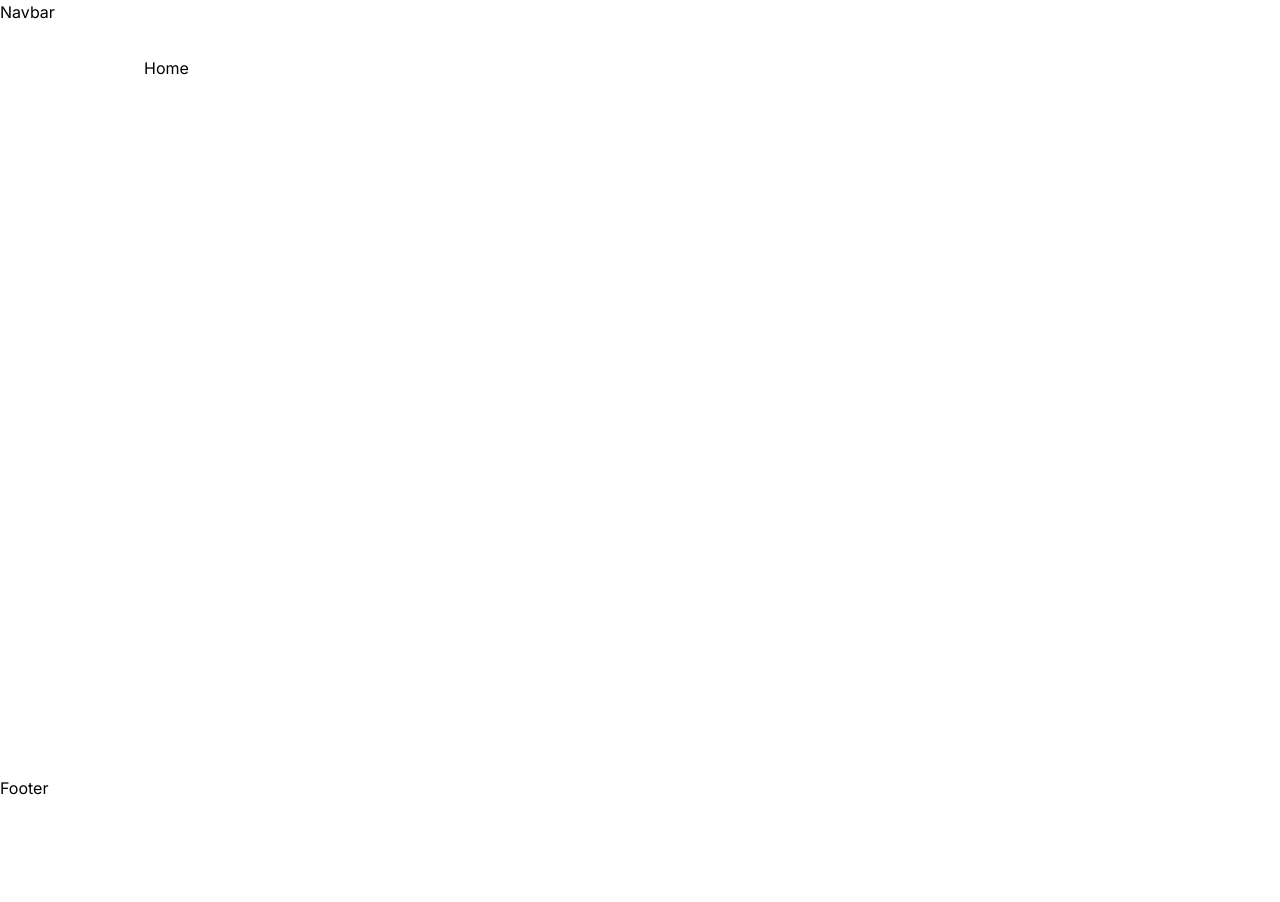
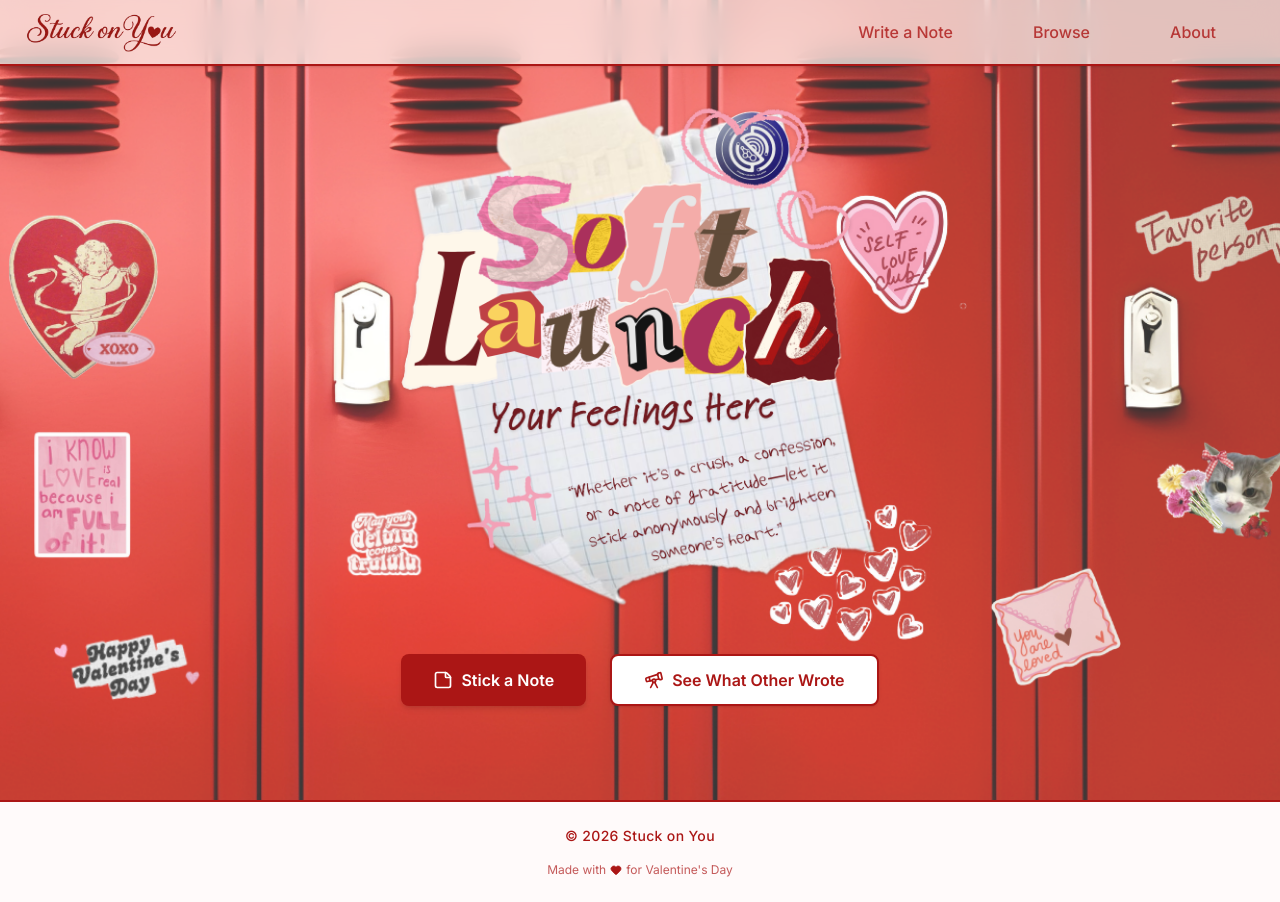
Before and after one commit to iverene/Stuck-on-You, a React (Vite) app in the folder frontend/: page / in a window 1280 px wide. Before the commit the page ends 800 px from the top, so only its background shows below. Built offline with nearby package versions, Linux system fonts and the light colour scheme.

Commit message:
Created a Navbar, Footer, and Home components

```diff
--- a/frontend/package.json
+++ b/frontend/package.json
@@ -11,6 +11,7 @@
   },
   "dependencies": {
     "@tailwindcss/vite": "^4.1.18",
+    "lucide-react": "^0.563.0",
     "react": "^19.2.0",
     "react-dom": "^19.2.0",
     "react-router-dom": "^7.13.0",
--- a/frontend/src/App.jsx
+++ b/frontend/src/App.jsx
@@ -18,7 +18,7 @@
         <Navbar />
 
         {/* Main Content Area */}
-        <main className="flex-grow max-w-5xl mx-auto w-full px-4 py-8">
+        <main className="grow">
           <Routes>
             <Route path="/" element={<Home />} />
             <Route path="/submit" element={<Submit />} />
--- a/frontend/src/components/Footer.jsx
+++ b/frontend/src/components/Footer.jsx
@@ -1,9 +1,25 @@
-import React from 'react'
+import { Heart } from 'lucide-react';
 
-function Footer() {
+const Footer = () => {
   return (
-    <div>Footer</div>
-  )
-}
+    <footer className="w-full py-6 mt-auto border-t-2 border-primary bg-White">
+      <div className="max-w-5xl mx-auto px-4 flex flex-col items-center justify-center gap-4">
 
-export default Footer
+        {/* Main Text */}
+        <p className="font-sans text-sm text-primary font-medium tracking-wide text-center">
+          © 2026 Stuck on You
+        </p>
+
+        {/* Slogan & Credit */}
+        <div className="flex items-center gap-1 text-xs text-primary/70 font-sans">
+          <span className="flex items-center gap-1">
+            Made with <Heart className="w-3 h-3 fill-primary" /> for Valentine's Day
+          </span>
+        </div>
+
+      </div>
+    </footer>
+  );
+};
+
+export default Footer;
--- a/frontend/src/components/Navbar.jsx
+++ b/frontend/src/components/Navbar.jsx
@@ -1,9 +1,46 @@
-import React from 'react'
+import { Link, useLocation } from 'react-router-dom';
+import logo from '../assets/logo.png';
 
-function Navbar() {
+const Navbar = () => {
+  const location = useLocation();
+  const isActive = (path) => location.pathname === path;
+
+  const navLinks = [
+    { path: '/submit', label: 'Write a Note' },
+    { path: '/browse', label: 'Browse' },
+    { path: '/about', label: 'About' },
+  ];
+
   return (
-    <div>Navbar</div>
-  )
-}
+    <nav className="fixed top-0 left-0 w-full z-50 px-6 py-3 flex justify-between items-center transition-all duration-300 backdrop-blur-md bg-[#fdfbf7]/70 border-b-2 border-primary shadow-sm">
 
-export default Navbar
+      {/* Left Side: Logo */}
+      <Link to="/" className="hover:opacity-80 transition-opacity">
+        <img
+          src={logo}
+          alt="Stuck on You"
+          className="h-10 w-auto object-contain"
+        />
+      </Link>
+
+      {/* Right Side: Navigation Links */}
+      <div className="flex gap-20 mr-10 font-sans font-medium text-sm sm:text-base">
+        {navLinks.map((link) => (
+          <Link
+            key={link.path}
+            to={link.path}
+            className={`text-primary decoration-primary underline-offset-4 transition-all duration-200
+              ${isActive(link.path)
+                ? 'underline decoration-2 font-semibold'
+                : 'hover:underline decoration-2 opacity-80 hover:opacity-100'
+              }`}
+          >
+            {link.label}
+          </Link>
+        ))}
+      </div>
+    </nav>
+  );
+};
+
+export default Navbar;
--- a/frontend/src/pages/Home.jsx
+++ b/frontend/src/pages/Home.jsx
@@ -1,9 +1,54 @@
-import React from 'react'
+import { Link } from 'react-router-dom';
+import { StickyNote, Telescope } from 'lucide-react';
+import bgImage from '../assets/bg.png';
+import headingImage from '../assets/home-page.png';
 
-function Home() {
+const Home = () => {
   return (
-    <div>Home</div>
-  )
-}
+    <div className="relative w-full min-h-screen flex flex-col items-center justify-center text-center px-4 overflow-hidden">
 
-export default Home
+      {/* Background Image Layer */}
+      <div className="absolute inset-0 -z-10">
+        <img
+          src={bgImage}
+          alt="Background Texture"
+          className="w-full h-full object-cover opacity-80"
+        />
+      </div>
+
+      {/* Main Heading Image */}
+      <div className="mb-10 hover:scale-105 transition-transform duration-500 ease-in-out">
+        <img
+          src={headingImage}
+          alt="Stuck on You - Home Page"
+          className="w-130 max-w-xl md:max-w-2xl drop-shadow-sm"
+        />
+      </div>
+
+      {/* CTA Buttons */}
+      <div className="flex flex-col sm:flex-row gap-4 sm:gap-6 w-full max-w-md sm:max-w-none justify-center">
+
+        {/* Primary Button */}
+        <Link
+          to="/submit"
+          className="group flex items-center justify-center gap-2 px-8 py-3 bg-primary text-white font-sans font-semibold rounded-lg shadow-md hover:bg-primary/90 hover:shadow-lg hover:-translate-y-1 transition-all duration-300"
+        >
+          <StickyNote className="w-5 h-5 group-hover:rotate-12 transition-transform" />
+          Stick a Note
+        </Link>
+
+        {/* Secondary Button */}
+        <Link
+          to="/browse"
+          className="group flex items-center justify-center gap-2 px-8 py-3 bg-white backdrop-blur-sm border-2 border-primary text-primary font-sans font-semibold rounded-lg shadow-sm hover:bg-primary hover:text-white hover:shadow-md hover:-translate-y-1 transition-all duration-300"
+        >
+          <Telescope className="w-5 h-5 group-hover:animate-pulse" />
+          See What Other Wrote
+        </Link>
+
+      </div>
+    </div>
+  );
+};
+
+export default Home;
```
Also changed, not shown: frontend/src/assets/home-page.png (renamed from frontend/src/assets/landing-page.png), 1 other file (tests, documents, lock files or other folders).
